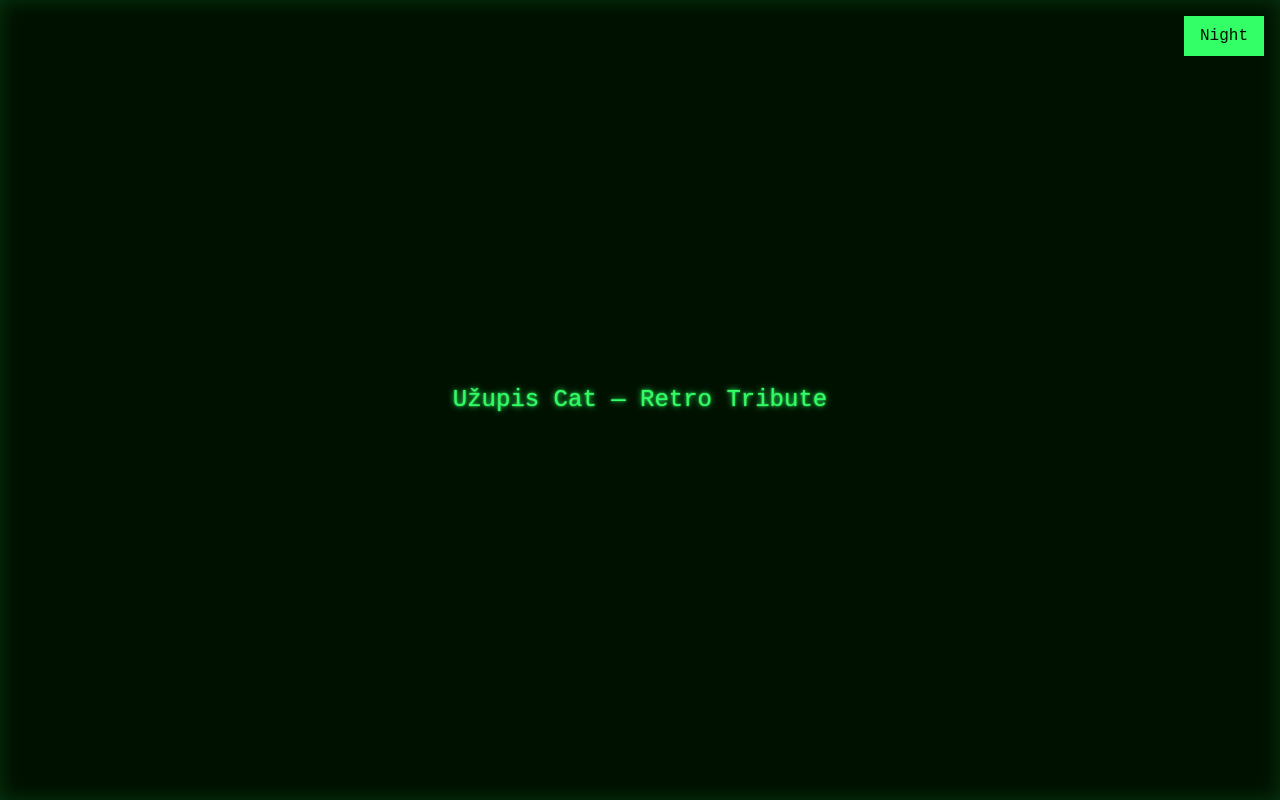
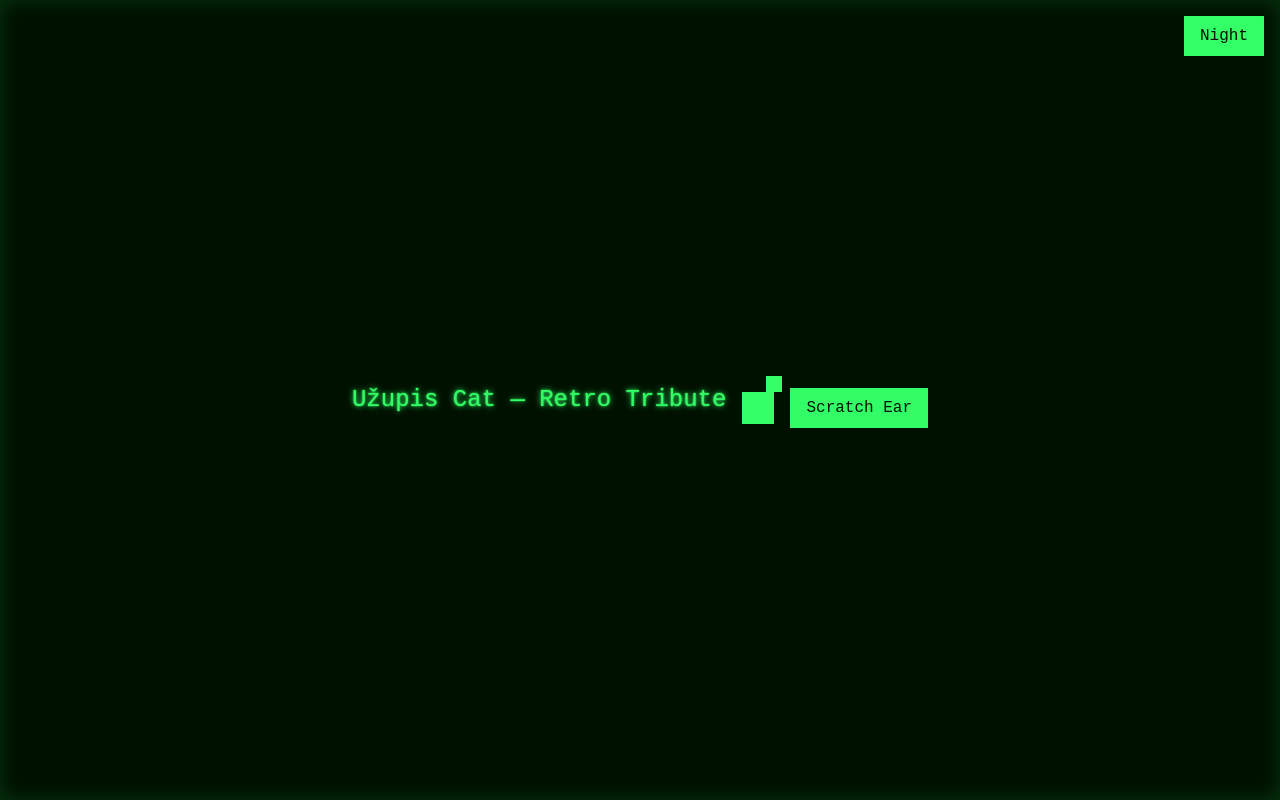
Before and after one commit to squidish/uzupis-cat, a React (Vite) app in the folder apps/client/: page / in a window 1280 px wide. Built offline with nearby package versions, Linux system fonts and the light colour scheme; no server answers; a web font is replaced by a local one.

Commit message:
feat: add interactive home with routing

```diff
--- a/apps/client/package.json
+++ b/apps/client/package.json
@@ -12,7 +12,8 @@
   },
   "dependencies": {
     "react": "^18.2.0",
-    "react-dom": "^18.2.0"
+    "react-dom": "^18.2.0",
+    "react-router-dom": "^7.8.2"
   },
   "devDependencies": {
     "@tailwindcss/postcss": "^4.1.13",
--- a/apps/client/src/App.tsx
+++ b/apps/client/src/App.tsx
@@ -1,24 +1,14 @@
-import { useEffect, useState } from 'react';
-import CRTFrame from './components/CRTFrame';
-import ThemeToggle from './components/ThemeToggle';
+import { Route, Routes } from 'react-router-dom';
+import Home from './pages/Home';
+import Constitution from './pages/Constitution';
+import Pledges from './pages/Pledges';
 
 export default function App() {
-  const [visitCount, setVisitCount] = useState<number | null>(null);
-
-  useEffect(() => {
-    const fetchVisits = async () => {
-      const res = await fetch('/api/visits');
-      const data = (await res.json()) as { total: number };
-      setVisitCount(data.total);
-    };
-    void fetchVisits();
-  }, []);
-
   return (
-    <CRTFrame>
-      <h1 className="crt-glow text-2xl">Užupis Cat — Retro Tribute</h1>
-      <ThemeToggle className="absolute top-4 right-4" />
-      {visitCount !== null && <p className="mt-4">Visitor #{visitCount}</p>}
-    </CRTFrame>
+    <Routes>
+      <Route path="/" element={<Home />} />
+      <Route path="/constitution" element={<Constitution />} />
+      <Route path="/pledges" element={<Pledges />} />
+    </Routes>
   );
 }
--- /dev/null
+++ b/apps/client/src/components/PixelCat.tsx
@@ -0,0 +1,39 @@
+import { useEffect, useRef } from 'react';
+
+interface PixelCatProps {
+  scratchTrigger: number;
+}
+
+export default function PixelCat({ scratchTrigger }: PixelCatProps) {
+  const earRef = useRef<SVGRectElement>(null);
+
+  useEffect(() => {
+    const ear = earRef.current;
+    if (!ear) return;
+    ear.classList.add('shake');
+    const handle = () => ear.classList.remove('shake');
+    ear.addEventListener('animationend', handle, { once: true });
+    return () => ear.removeEventListener('animationend', handle);
+  }, [scratchTrigger]);
+
+  return (
+    <svg
+      className="pixel-cat mx-auto mt-4"
+      width={64}
+      height={64}
+      viewBox="0 0 32 32"
+      aria-label="Pixel cat"
+    >
+      <rect x="8" y="8" width="16" height="16" fill="currentColor" />
+      <rect
+        ref={earRef}
+        className="ear"
+        x="20"
+        y="0"
+        width="8"
+        height="8"
+        fill="currentColor"
+      />
+    </svg>
+  );
+}
--- a/apps/client/src/components/ThemeToggle.tsx
+++ b/apps/client/src/components/ThemeToggle.tsx
@@ -1,4 +1,4 @@
-import { useEffect, useState } from 'react';
+import { useCallback, useEffect, useState } from 'react';
 import RetroButton from './RetroButton';
 import Toast from './Toast';
 
@@ -26,15 +26,25 @@ export default function ThemeToggle({ className = '' }: Props) {
     window.localStorage.setItem(STORAGE_KEY, theme);
   }, [theme]);
 
-  const toggle = () => {
+  const toggle = useCallback(() => {
     const next = theme === 'day' ? 'night' : 'day';
     setTheme(next);
     setToast(`${next === 'day' ? 'Day' : 'Night'} mode`);
-  };
+  }, [theme]);
+
+  useEffect(() => {
+    const handler = () => toggle();
+    window.addEventListener('toggle-theme', handler);
+    return () => window.removeEventListener('toggle-theme', handler);
+  }, [toggle]);
 
   return (
     <>
-      <RetroButton onClick={toggle} aria-label="Toggle theme" className={className}>
+      <RetroButton
+        onClick={toggle}
+        aria-label="Toggle theme"
+        className={className}
+      >
         {theme === 'day' ? 'Night' : 'Day'}
       </RetroButton>
       {toast && <Toast message={toast} />}
--- a/apps/client/src/index.css
+++ b/apps/client/src/index.css
@@ -7,7 +7,8 @@
     font-family: 'Press Start 2P';
     font-style: normal;
     font-weight: 400;
-    src: url('https://fonts.gstatic.com/s/pressstart2p/v11/e3t4euS0C3gIaWE7K8vB_m4Y3sffwL68.ttf') format('truetype');
+    src: url('https://fonts.gstatic.com/s/pressstart2p/v11/e3t4euS0C3gIaWE7K8vB_m4Y3sffwL68.ttf')
+      format('truetype');
     font-display: swap;
   }
   :root {
@@ -67,10 +68,44 @@
     outline: 2px solid var(--color-text);
     outline-offset: 2px;
   }
+
+  .pixel-cat {
+    @apply text-[var(--color-text)];
+  }
+
+  .pixel-cat .ear {
+    transform-origin: left bottom;
+  }
+
+  .pixel-cat .ear.shake {
+    animation: ear-shake 0.3s ease-in-out;
+  }
+
+  @keyframes ear-shake {
+    0%,
+    100% {
+      transform: rotate(0deg);
+    }
+    50% {
+      transform: rotate(-20deg);
+    }
+  }
+
+  @media (prefers-reduced-motion: reduce) {
+    .pixel-cat .ear.shake {
+      animation: none;
+    }
+  }
+
+  .tooltip {
+    @apply absolute -top-6 left-1/2 -translate-x-1/2 border border-[var(--color-text)] bg-[var(--color-bg)] px-2 py-1 text-xs;
+  }
 }
 
 @layer utilities {
   .crt-glow {
-    text-shadow: 0 0 2px var(--color-text), 0 0 6px var(--color-text);
+    text-shadow:
+      0 0 2px var(--color-text),
+      0 0 6px var(--color-text);
   }
 }
--- a/apps/client/src/main.tsx
+++ b/apps/client/src/main.tsx
@@ -1,10 +1,13 @@
 import React from 'react';
 import ReactDOM from 'react-dom/client';
+import { BrowserRouter } from 'react-router-dom';
 import App from './App';
 import './index.css';
 
 ReactDOM.createRoot(document.getElementById('root') as HTMLElement).render(
   <React.StrictMode>
-    <App />
+    <BrowserRouter>
+      <App />
+    </BrowserRouter>
   </React.StrictMode>,
 );
--- /dev/null
+++ b/apps/client/src/pages/Constitution.tsx
@@ -0,0 +1,11 @@
+import CRTFrame from '../components/CRTFrame';
+import ThemeToggle from '../components/ThemeToggle';
+
+export default function Constitution() {
+  return (
+    <CRTFrame>
+      <h1 className="crt-glow text-2xl">Constitution - Coming soon</h1>
+      <ThemeToggle className="absolute top-4 right-4" />
+    </CRTFrame>
+  );
+}
--- /dev/null
+++ b/apps/client/src/pages/Home.tsx
@@ -0,0 +1,103 @@
+import { useCallback, useEffect, useRef, useState } from 'react';
+import CRTFrame from '../components/CRTFrame';
+import RetroButton from '../components/RetroButton';
+import ThemeToggle from '../components/ThemeToggle';
+import PixelCat from '../components/PixelCat';
+import Toast from '../components/Toast';
+
+const KONAMI = [
+  'ArrowUp',
+  'ArrowUp',
+  'ArrowDown',
+  'ArrowDown',
+  'ArrowLeft',
+  'ArrowRight',
+  'ArrowLeft',
+  'ArrowRight',
+  'b',
+  'a',
+];
+
+export default function Home() {
+  const [visitCount, setVisitCount] = useState<number | null>(null);
+  const [scratchTrigger, setScratchTrigger] = useState(0);
+  const [toast, setToast] = useState<string | null>(null);
+  const [tooltip, setTooltip] = useState<string | null>(null);
+  const audioCtxRef = useRef<AudioContext | null>(null);
+  const konamiIndex = useRef(0);
+
+  useEffect(() => {
+    const fetchVisits = async () => {
+      const res = await fetch('/api/visits');
+      const data = (await res.json()) as { total: number };
+      setVisitCount(data.total);
+    };
+    void fetchVisits();
+  }, []);
+
+  const chime = useCallback(() => {
+    const ctx = audioCtxRef.current ?? new AudioContext();
+    audioCtxRef.current = ctx;
+    const osc = ctx.createOscillator();
+    const gain = ctx.createGain();
+    osc.type = 'sine';
+    osc.frequency.setValueAtTime(880, ctx.currentTime);
+    osc.connect(gain);
+    gain.connect(ctx.destination);
+    gain.gain.setValueAtTime(0.001, ctx.currentTime);
+    gain.gain.exponentialRampToValueAtTime(0.2, ctx.currentTime + 0.1);
+    gain.gain.exponentialRampToValueAtTime(0.0001, ctx.currentTime + 1);
+    osc.start();
+    osc.stop(ctx.currentTime + 1);
+  }, []);
+
+  const scratch = useCallback(
+    (showToast = true) => {
+      setScratchTrigger((c) => c + 1);
+      chime();
+      if (showToast) {
+        setToast('Fear scratched away. Go create something kind.');
+      }
+    },
+    [chime],
+  );
+
+  useEffect(() => {
+    const handler = (e: KeyboardEvent) => {
+      const key = e.key.toLowerCase();
+      if (key === 's') {
+        scratch(false);
+        setTooltip('Sdraskyk ausį!');
+        setTimeout(() => setTooltip(null), 2000);
+        return;
+      }
+      if (key === KONAMI[konamiIndex.current]?.toLowerCase()) {
+        konamiIndex.current += 1;
+        if (konamiIndex.current === KONAMI.length) {
+          window.dispatchEvent(new Event('toggle-theme'));
+          konamiIndex.current = 0;
+        }
+      } else {
+        konamiIndex.current = key === KONAMI[0].toLowerCase() ? 1 : 0;
+      }
+    };
+    window.addEventListener('keydown', handler);
+    return () => window.removeEventListener('keydown', handler);
+  }, [scratch]);
+
+  return (
+    <CRTFrame>
+      <h1 className="crt-glow text-2xl">Užupis Cat — Retro Tribute</h1>
+      <ThemeToggle className="absolute top-4 right-4" />
+      {visitCount !== null && <p className="mt-4">Visitor #{visitCount}</p>}
+      <div className="relative">
+        <PixelCat scratchTrigger={scratchTrigger} />
+        {tooltip && <div className="tooltip">{tooltip}</div>}
+      </div>
+      <RetroButton onClick={() => scratch()} className="mt-4">
+        Scratch Ear
+      </RetroButton>
+      {toast && <Toast message={toast} />}
+    </CRTFrame>
+  );
+}
--- /dev/null
+++ b/apps/client/src/pages/Pledges.tsx
@@ -0,0 +1,11 @@
+import CRTFrame from '../components/CRTFrame';
+import ThemeToggle from '../components/ThemeToggle';
+
+export default function Pledges() {
+  return (
+    <CRTFrame>
+      <h1 className="crt-glow text-2xl">Pledges - Coming soon</h1>
+      <ThemeToggle className="absolute top-4 right-4" />
+    </CRTFrame>
+  );
+}
```
Also changed, not shown: 1 other file (tests, documents, lock files or other folders).
